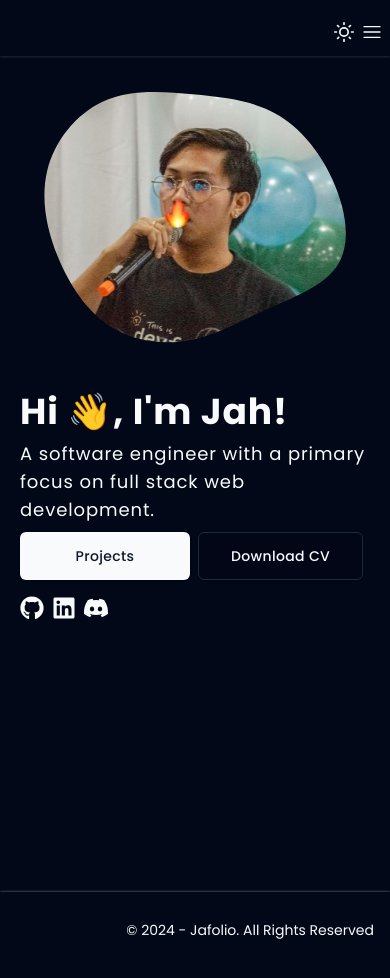
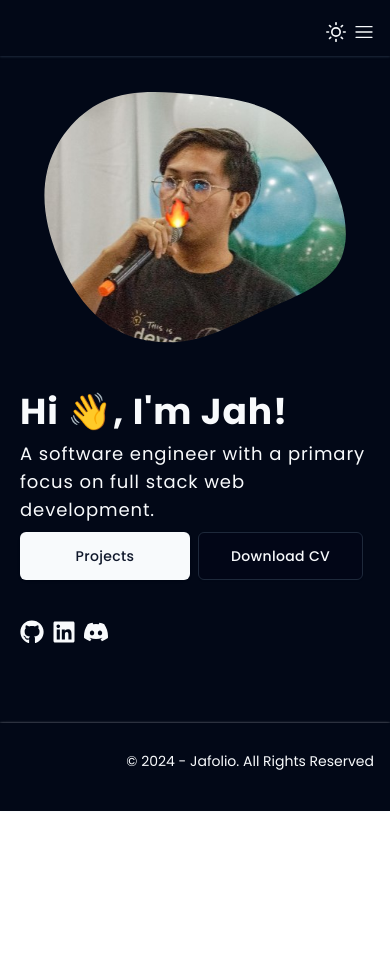
Before and after one commit to jah09/jahfolioversion2, a React (Vite) app: page / in a window 390 px wide. After the commit the page ends 844 px from the top, so only its background shows below. Built offline with nearby package versions, Linux system fonts and the light colour scheme; no server answers.

Commit message:
Fixed the reponsive

```diff
--- a/src/components/layout/Header.tsx
+++ b/src/components/layout/Header.tsx
@@ -35,8 +35,8 @@ const Header = () => {
     setShowMenu((prevState) => !prevState);
   };
   return (
-    <nav className=" fixed top-0 w-full z-50">
-      <div className="  shadow-sm shadow-accent bg-background  w-full lg:px-[80px] xl:px-[100px] md:px-2  h-14">
+    <nav className="fixed top-0 w-full z-50">
+      <div className="shadow-sm shadow-accent bg-background  w-full lg:px-[80px] xl:px-[100px] md:px-2 h-14">
         <div className="flex justify-between  items-center md:px-2 max-sm:px-2 z-50 py-1">
           <div className="cursor-pointer">
             {!darkMode ? (
@@ -136,8 +136,8 @@ const Header = () => {
             </div>
           </div>
           {/* Mobile view */}
-          <div className="sm:block md:hidden max-sm:flex max-sm:space-x-2 sm:space-x-2 sm:mr-4  ">
-            <button onClick={toggleDarkMode} className=" ">
+          <div className="sm:block md:hidden max-sm:flex max-sm:space-x-2 sm:space-x-2 px-8 max-sm:px-2 sm:bg-red-900 ">
+            <button onClick={toggleDarkMode} className="">
               {!darkMode ? (
                 <RiMoonClearFill
                   className="w-5 h-5  "
--- a/src/pages/About/Certification.tsx
+++ b/src/pages/About/Certification.tsx
@@ -14,7 +14,7 @@ import { Card, CardContent, CardFooter } from "@/components/ui/card";
 const Certification = () => {
   return (
     <section>
-      <div className="lg:px-20  min-h-screen  bg-background">
+      <div className="lg:px-20 min-h-screen bg-background w-full">
         <div className="py-[50px] ">
           {/* Web View */}
           <div className="md:flex md:flex-row mx-10 max-sm:hidden sm:hidden">
@@ -227,7 +227,7 @@ const Certification = () => {
 
           {/* Mobile View */}
           <div className="md:hidden">
-            <div className=" flex justify-center flex-col  mx-4">
+            <div className=" flex justify-center flex-col mx-4">
               <h1 className="text-foreground text-[42px] font-medium tracking-wider  ">
                 Certifications
               </h1>
@@ -242,7 +242,7 @@ const Certification = () => {
 
             <div className="py-4 flex flex-col items-center">
               {/* First cert  */}
-              <Card className="bg-background group relative overflow-hidden p-0 rouded-lg h-72 w-[28rem]  ">
+              <Card className="bg-background group relative overflow-hidden p-0 rouded-lg h-72 w-[22rem]   ">
                 <CardContent className="p-0 h-full  ">
                   <img
                     src={bayan}
@@ -260,7 +260,7 @@ const Certification = () => {
                 </CardFooter>
               </Card>
               {/* Second cert  */}
-              <Card className="bg-background group relative overflow-hidden p-0 rouded-lg h-72 w-[28rem] mt-2  ">
+              <Card className="bg-background group relative overflow-hidden p-0 rouded-lg h-72 w-[22rem] mt-2  ">
                 <CardContent className="p-0 h-full  ">
                   <img
                     src={softwareengineering}
@@ -278,7 +278,7 @@ const Certification = () => {
                 </CardFooter>
               </Card>
               {/* Third cert  */}
-              <Card className="bg-background group relative overflow-hidden p-0 rouded-lg h-72 w-[28rem] mt-2  ">
+              <Card className="bg-background group relative overflow-hidden p-0 rouded-lg h-72 w-[22rem] mt-2  ">
                 <CardContent className="p-0 h-full  ">
                   <img
                     src={cloudcomputing}
--- a/src/pages/About/Skill.tsx
+++ b/src/pages/About/Skill.tsx
@@ -8,7 +8,7 @@ const Skill = () => {
     window.open(item.techLink);
   };
   return (
-    <section className=" bg-background">
+    <section className="bg-background">
       <div className="lg:px-20  min-h-screen">
         <div className="py-[70px] max-sm:py-[50px]  sm:py-[50px]">
           <div className="md:flex md:flex-row lg:mx-5 mx-20 max-sm:mx-4 sm:mx-4 max-sm:flex max-sm:flex-col-reverse sm:flex sm:flex-col-reverse">
--- a/src/pages/Hero.tsx
+++ b/src/pages/Hero.tsx
@@ -31,7 +31,7 @@ const Hero = () => {
     }
   }
   return (
-    <section className=" min-h-screen   bg-background ">
+    <section className="min-h-[80vh] bg-background ">
       <div className=" lg:flex  md:flex items-center lg:px-20">
         {/* Blob */}
         <HeroBlob />
@@ -64,7 +64,7 @@ const Hero = () => {
             </Button>
           </div>
           {/* Icons */}
-          <div className="py-2 flex space-x-2 max-sm:px-5 sm:px-5 md:mt-3 max-sm:mt-2 sm:mt-2">
+          <div className="py-8 md:py-3 flex space-x-2 max-sm:px-5 sm:px-5 md:mt-3 max-sm:mt-2 sm:mt-2">
             <FaGithub
               className="w-6 h-6 cursor-pointer transition ease-in-out delay-150  hover:-translate-y-1 hover:scale-110  duration-300"
               style={{ color: "var(--foreground)" }}
```
